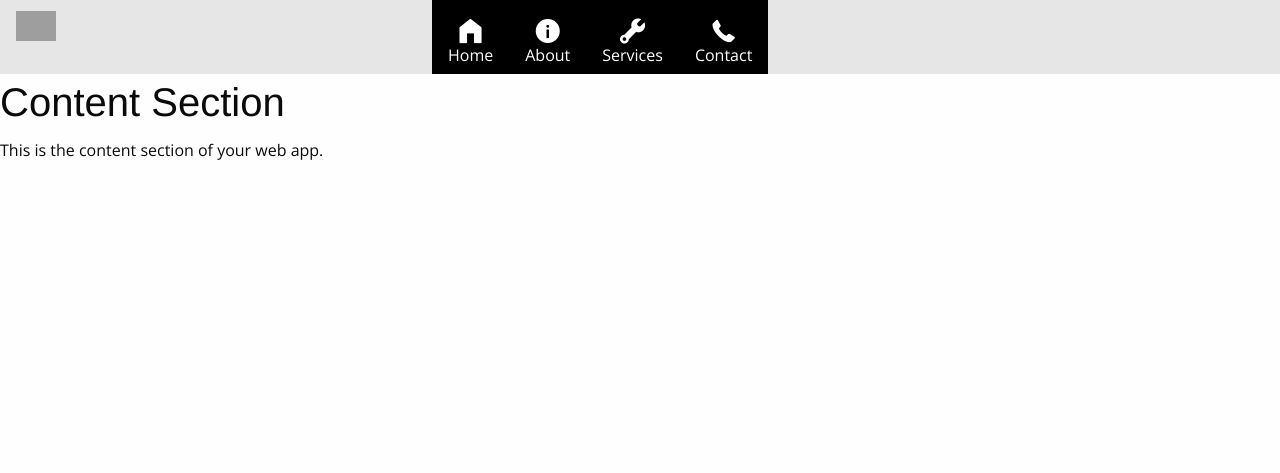
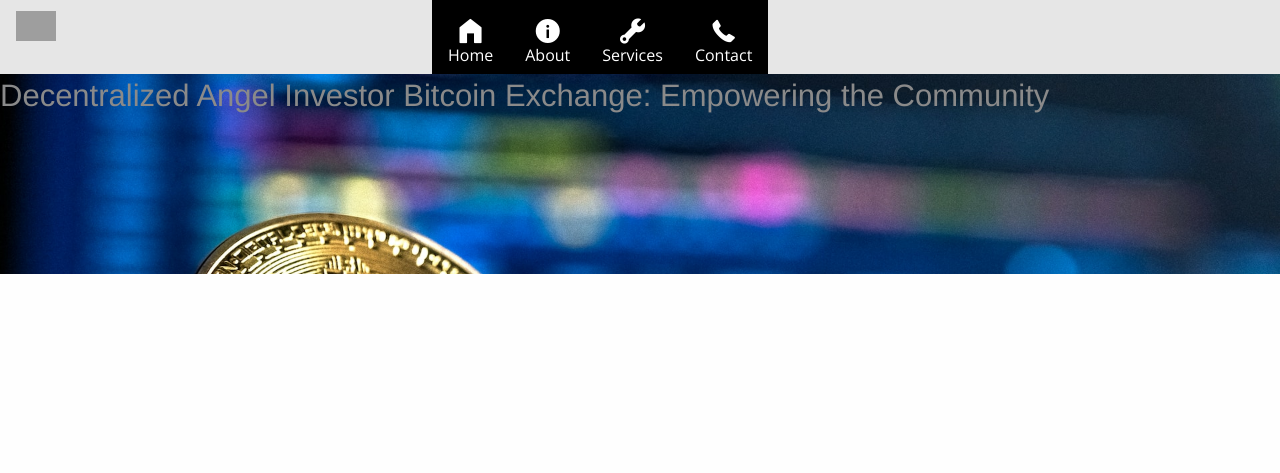
Before and after one commit to williammabotjaeng/imperium, a Flask app: page / in a window 1280 px wide. Shown: the top 473 px of the page. Run offline with Flask 3, Linux system fonts and the light colour scheme; some libraries are stand-ins or nearby versions; grey boxes are pictures that could not be loaded.

Commit message:
bg, rgba, mt, bg image, main-header, app.css

```diff
--- a/static/css/app.css
+++ b/static/css/app.css
@@ -68,3 +68,13 @@ a.nav-link-text {
     background-color: black;
     color: white;
 }
+
+.main-header {
+    background-image: url("../images/header-image.jpg");
+    height: 25vh;
+    background-position: left;
+    background-size: cover;
+    color: white;
+    margin-top: -4px;
+    background-color: rgba(0,0,0,0.4);
+}
--- a/templates/index.html
+++ b/templates/index.html
@@ -1,57 +1,7 @@
-<!DOCTYPE html>
-<html>
-<head>
-    <meta charset="UTF-8">
-    <title>Imperium | A Fair chance for Great Ideas</title>
-    <link rel="preconnect" href="https://fonts.googleapis.com">
-    <link rel="preconnect" href="https://fonts.gstatic.com" crossorigin>
-    <link href="https://fonts.googleapis.com/css2?family=Open+Sans:wght@300&display=swap" rel="stylesheet">
-    <link rel="stylesheet" href="{{ url_for('static', filename='css/app.css') }}">
-    <link rel="shortcut icon" href="{{ url_for('static', filename='images/imperium.png') }}" type="image/png">
-    <link rel="stylesheet" href="{{ url_for('static', filename='css/foundation.min.css') }}">
-    <link rel="stylesheet" href="{{ url_for('static', filename='css/foundation-icons.css') }}">
-</head>
-<body>
+{% extends 'layout.html' %}
+{% block content %}
+<header class="main-header header">
+    <h3 class="subheader">Decentralized Angel Investor Bitcoin Exchange: Empowering the Community</h3>
+</header>
 
-<!-- Navigation Bar -->
-<nav class="top-bar" style="padding: 0px">
-    <div class="top-bar-left">
-        <ul class="dropdown menu" data-dropdown-menu>
-            <li class="menu-text">
-                <img width="10%" src="{{ url_for('static', filename='images/imperium-logo.png') }}" alt="logo">
-            </li>
-            <li class="align-bottom nav-link-button"><a class="nav-link-text" href="#" style="display: flex;"><i class="fi-home nav-icon"></i>Home</a></li>
-            <li class="align-middle nav-link-button"><a class="nav-link-text" href="#" style="display: flex;"><i class="fi-info nav-icon"></i>About</a></li>
-            <li class="align-middle nav-link-button"><a class="nav-link-text" href="#" style="display: flex;"><i class="fi-wrench nav-icon"></i>Services</a></li>
-            <li class="align-middle nav-link-button"><a class="nav-link-text" href="#" style="display: flex;"><i class="fi-telephone nav-icon"></i>Contact</a></li>
-        </ul>
-    </div>
-</nav>
-
-<!-- Content Section -->
-<section>
-    <div class="row">
-        <div class="column">
-            <h2>Content Section</h2>
-            <p>This is the content section of your web app.</p>
-        </div>
-    </div>
-</section>
-
-<!-- Footer -->
-<footer class="main-footer">
-    <div class="row">
-        <div class="column">
-            <p>&copy; 2023 Startup Web App. All rights reserved.</p>
-        </div>
-    </div>
-</footer>
-
-<script src="{{ url_for('static', filename='js/vendor/jquery.js') }}"></script>
-<script src="{{ url_for('static', filename='js/vendor/foundation.min.js') }}"></script>
-<script>
-    $(document).foundation();
-</script>
-
-</body>
-</html>
+{% endblock %}
--- a/templates/layout.html
+++ b/templates/layout.html
@@ -9,6 +9,7 @@
     <link rel="stylesheet" href="{{ url_for('static', filename='css/app.css') }}">
     <link rel="shortcut icon" href="{{ url_for('static', filename='images/imperium.png') }}" type="image/png">
     <link rel="stylesheet" href="{{ url_for('static', filename='css/foundation.min.css') }}">
+    <link rel="stylesheet" href="{{ url_for('static', filename='css/foundation-icons.css') }}">
 </head>
 <body>
 
@@ -19,26 +20,21 @@
             <li class="menu-text">
                 <img width="10%" src="{{ url_for('static', filename='images/imperium-logo.png') }}" alt="logo">
             </li>
-            <li class="align-bottom nav-link-button"><a class="nav-link-text" href="#">Home</a></li>
-            <li class="align-middle nav-link-button"><a class="nav-link-text" href="#">About</a></li>
-            <li class="align-middle nav-link-button"><a class="nav-link-text" href="#">Services</a></li>
-            <li class="align-middle nav-link-button"><a class="nav-link-text" href="#">Contact</a></li>
+            <li class="align-bottom nav-link-button"><a class="nav-link-text" href="#" style="display: flex;"><i class="fi-home nav-icon"></i>Home</a></li>
+            <li class="align-middle nav-link-button"><a class="nav-link-text" href="#" style="display: flex;"><i class="fi-info nav-icon"></i>About</a></li>
+            <li class="align-middle nav-link-button"><a class="nav-link-text" href="#" style="display: flex;"><i class="fi-wrench nav-icon"></i>Services</a></li>
+            <li class="align-middle nav-link-button"><a class="nav-link-text" href="#" style="display: flex;"><i class="fi-telephone nav-icon"></i>Contact</a></li>
         </ul>
     </div>
 </nav>
 
 <!-- Content Section -->
-<section>
-    <div class="row">
-        <div class="column">
-            <h2>Content Section</h2>
-            <p>This is the content section of your web app.</p>
-        </div>
-    </div>
-</section>
+<div class="container">
+    {% block content %}{% endblock %}
+</div>
 
 <!-- Footer -->
-<footer>
+<footer class="main-footer">
     <div class="row">
         <div class="column">
             <p>&copy; 2023 Startup Web App. All rights reserved.</p>
```
Also changed, not shown: static/images/header-image.jpg (added), 2 other files.
